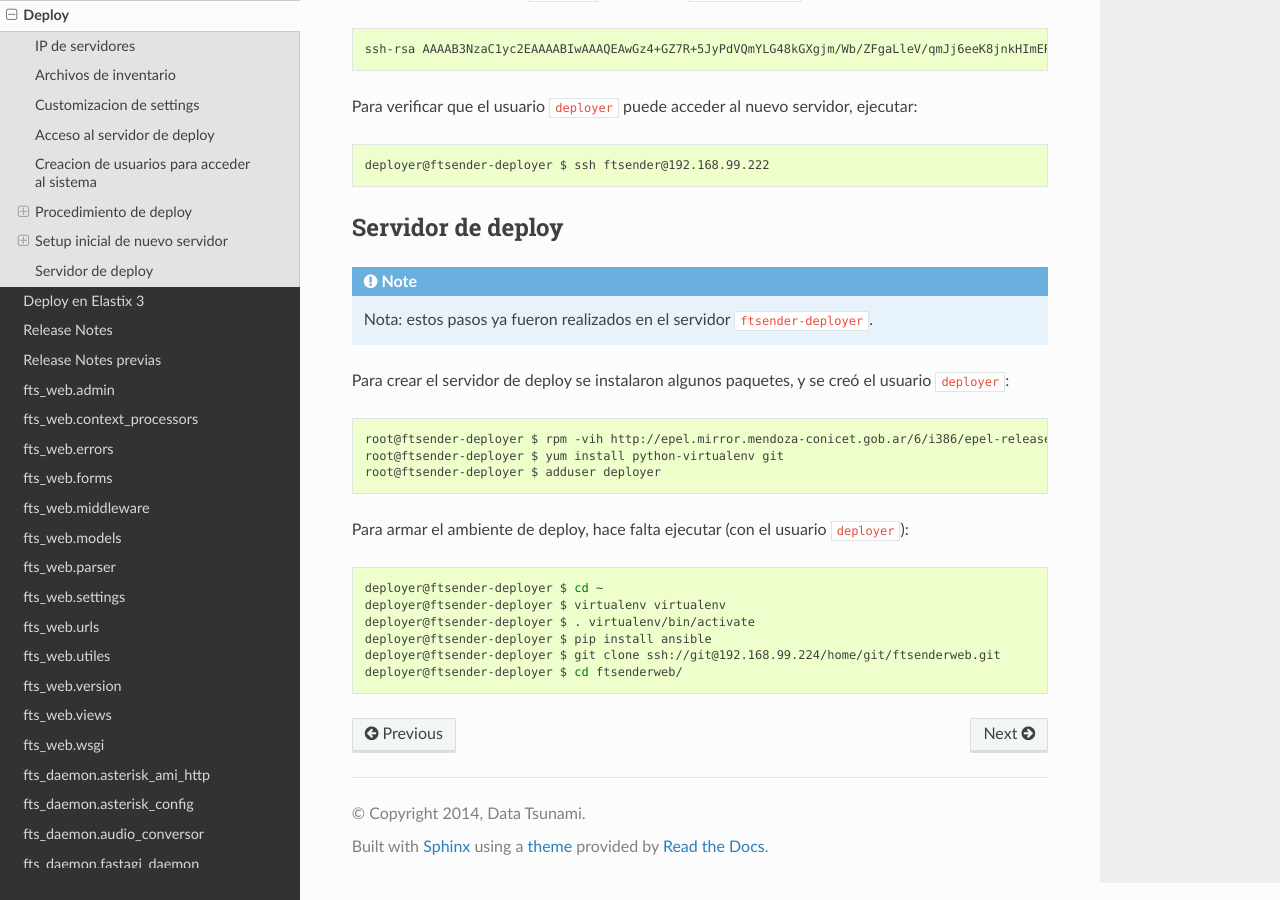
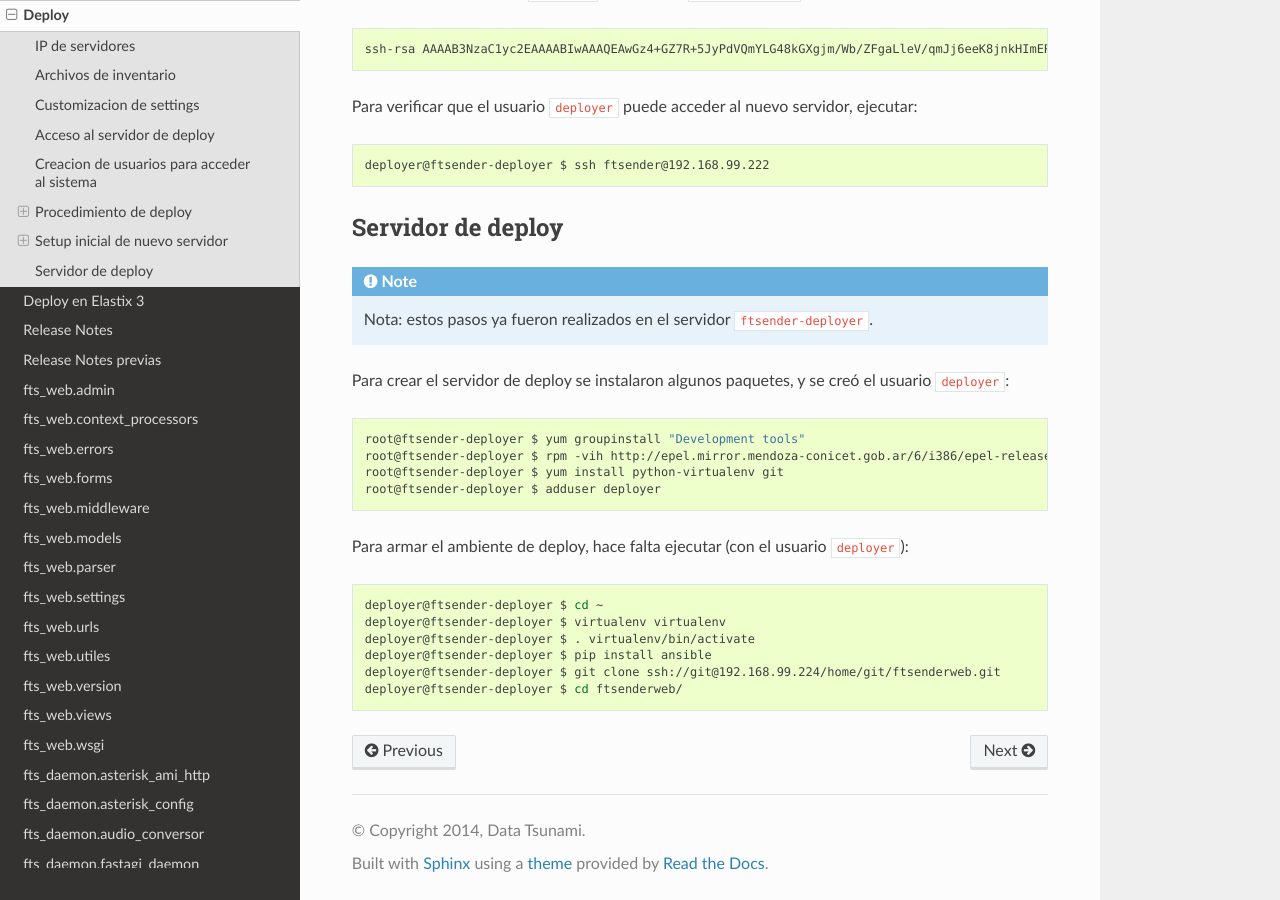
Before and after one commit to aybaker/omnicontact, a Sphinx documentation site: the page built from docs/deploy.rst, in a window 1280 px wide and 900 px high, scrolled down 3809 px. Built offline with Sphinx 7.4.7 and the Read the Docs theme 2.0.0, drawn with Linux system fonts in a browser that asks for light colours.

```diff
--- a/docs/deploy.rst
+++ b/docs/deploy.rst
@@ -221,6 +221,7 @@ Para crear el servidor de deploy se instalaron algunos paquetes, y se creó el u
 
 .. code::
 
+    root@ftsender-deployer $ yum groupinstall "Development tools"
     root@ftsender-deployer $ rpm -vih http://epel.mirror.mendoza-conicet.gob.ar/6/i386/epel-release-6-8.noarch.rpm
     root@ftsender-deployer $ yum install python-virtualenv git
     root@ftsender-deployer $ adduser deployer
```
